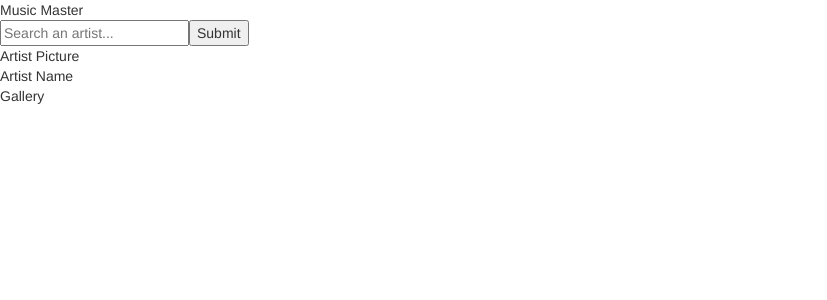
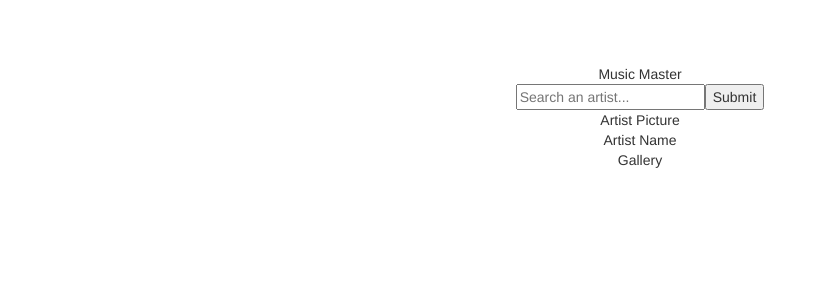
Before and after one commit to MikaelFeher/MusicMaster, a React (Create React App) app: page / in a window 1280 px wide. Shown: the top 300 px of the page, without its empty margins (0-827 px from the left). Built offline with nearby package versions, Linux system fonts and the light colour scheme.

Commit message:
Adds bootstrap for styling

```diff
--- /dev/null
+++ b/src/App.css
@@ -0,0 +1,4 @@
+.App {
+    text-align: center;
+    padding: 5%;
+}
--- a/src/App.jsx
+++ b/src/App.jsx
@@ -1,9 +1,10 @@
 import React, { Component } from 'react';
+import './App.css';
 
 class App extends Component {
     render() {
         return (
-            <div>
+            <div className="App">
                 <div className="App-title">Music Master</div>
                 <div>
                     <input type="text" placeholder="Search an artist..." />
```
